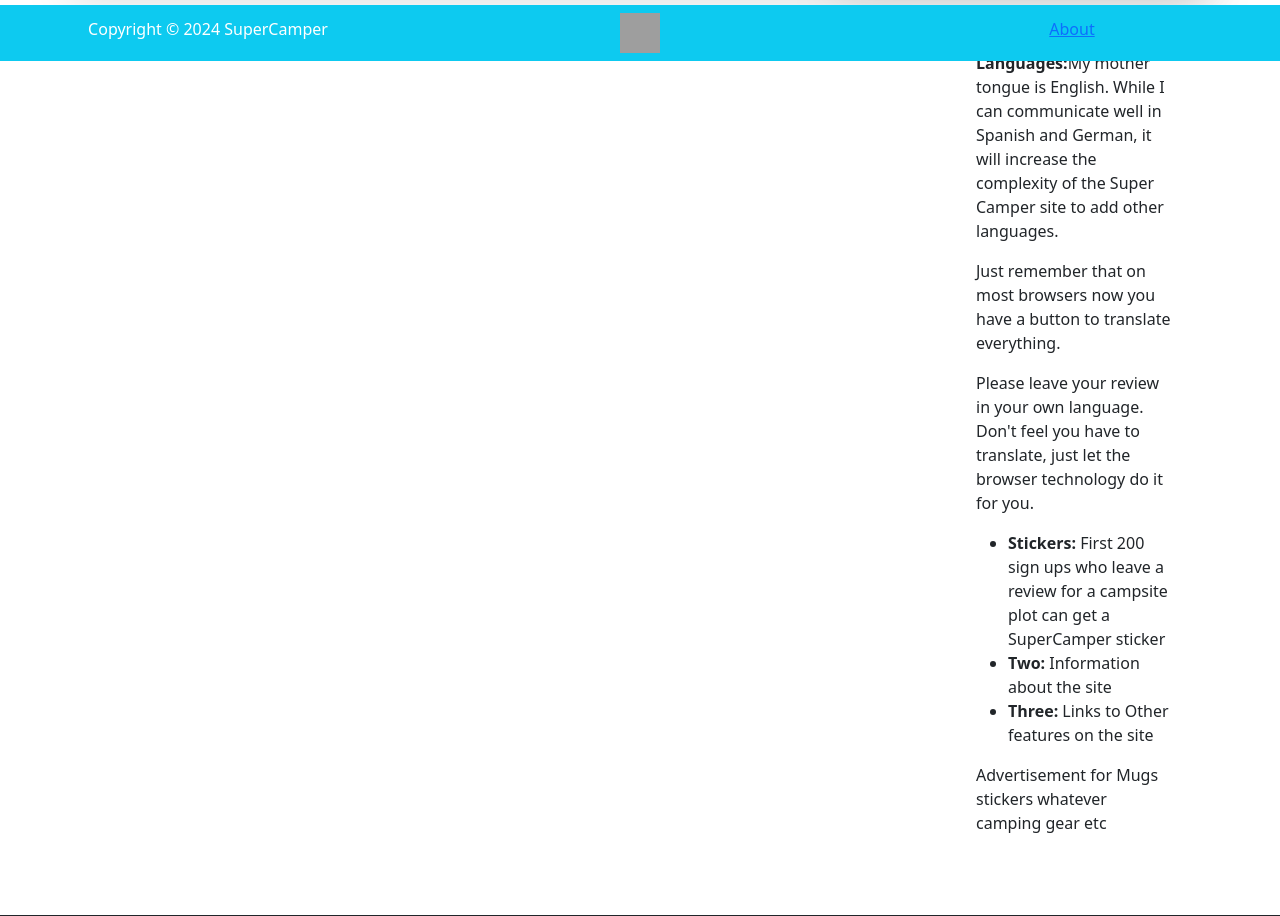
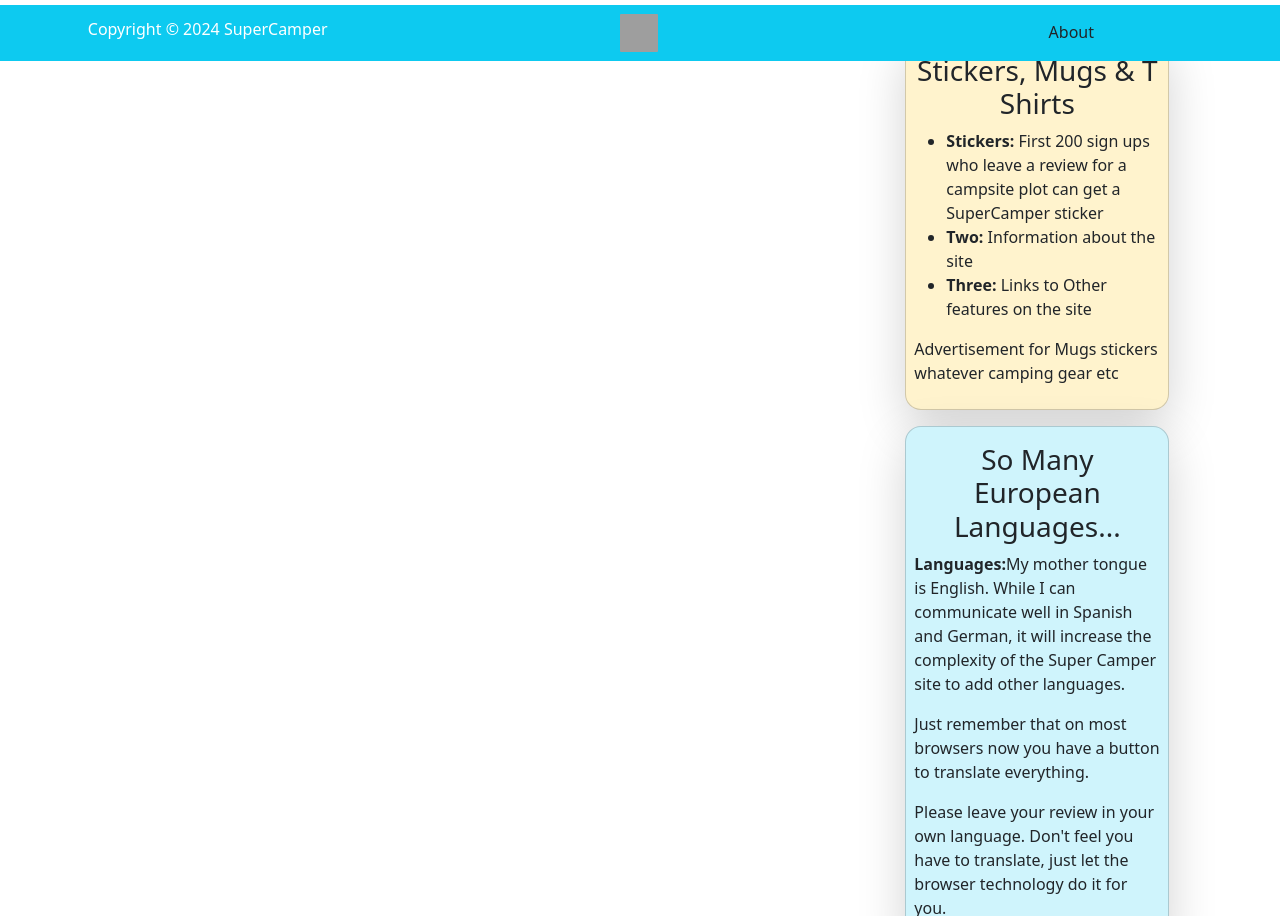
Before and after one commit to Spondycode/supercamperbase, a Django app: page / in a window 1280 px wide. Shown: the part 739-1655 px from the top of that part. Run offline with Django 4.2, Linux system fonts and the light colour scheme; data that the repository does not hold is empty; the page is wider than the window, and the part outside it is not shown; grey boxes are pictures that could not be loaded.

Commit message:
tweaks to the welcome panel and the asides

```diff
--- /dev/null
+++ b/templates/includes/aside1.html
@@ -0,0 +1,15 @@
+<div class="card m-3 p-2 rounded-4 bg-warning-subtle shadow-lg">
+    <h3 class="text-center mt-2">Stickers, Mugs & T Shirts</h3>
+
+    <ul>
+        <li><strong>Stickers: </strong>First 200 sign ups who leave a review for a campsite
+            plot
+            can
+            get a SuperCamper sticker</li>
+        <li><strong>Two: </strong>Information about the site</li>
+        <li><strong>Three: </strong>Links to Other features on the site</li>
+    </ul>
+    <p>
+        Advertisement for Mugs stickers whatever camping gear etc
+    </p>
+</div>
--- /dev/null
+++ b/templates/includes/aside2.html
@@ -0,0 +1,15 @@
+<div class="card m-3 p-2 rounded-4 bg-info-subtle shadow-lg">
+    <h3 class="text-center mt-2">So Many European Languages...</h3>
+    <p><strong>Languages:</strong>My mother tongue is English. While I can communicate well
+        in
+        Spanish and German, it will increase the complexity of the Super Camper site to add
+        other
+        languages.</p>
+    <p>Just remember that on most browsers now you have a button to translate everything.
+    </p>
+    <p>Please leave your review in your own language. Don't feel you have to translate, just
+        let
+        the
+        browser technology do it for you.</p>
+
+</div>
--- a/templates/includes/footer.html
+++ b/templates/includes/footer.html
@@ -1,10 +1,12 @@
 <footer class="row p-1 bg-info text-white text-center mt-5 sticky-bottom">
   <span class="col mt-2 ">Copyright &copy; 2024 SuperCamper</span>
   <div class="col">
-    <img class=" p-1" width="48" height="48"
-      src="https://img.icons8.com/external-xnimrodx-blue-xnimrodx/64/external-tent-camping-and-outdoor-xnimrodx-blue-xnimrodx.png"
-      alt="external-tent-camping" />
+    <a href="{% url 'home' %}">
+      <img class=" p-1 btn" width="48" height="48"
+        src="https://img.icons8.com/external-xnimrodx-blue-xnimrodx/64/external-tent-camping-and-outdoor-xnimrodx-blue-xnimrodx.png"
+        alt="external-tent-camping" />
+    </a>
   </div>
-  <a class="col mt-2" href="{% url 'about' %}">About</a>
+  <a class="col mt-1 btn" href="{% url 'about' %}">About</a>
 
 </footer>
--- a/templates/includes/welcome.html
+++ b/templates/includes/welcome.html
@@ -1,8 +1,8 @@
-<div class="container my-5">
+<div class="container-fluid mb-4">
   <div class="row p-4 pb-0 pe-lg-0 pt-lg-5 align-items-center rounded-3 border shadow-lg">
     <div class="col-lg-7 p-3 p-lg-5 pt-lg-3">
       <h1 class="display-4 fw-bold lh-1 text-body-emphasis">{{ title }}</h1>
-      <p class="lead">
+      <p class="lead mt-3">
         Keep track of your camping trips and share your experiences with other
         campers.
       </p>
@@ -15,7 +15,7 @@
         <a class="btn btn-primary btn-lg px-4 me-md-2 fw-bold" href="{% url 'register' %}">Register</a>
       </div>
     </div>
-    <div class="col-md-4 offset-md-1 p-0 overflow-hidden shadow-lg">
+    <div class="col-md-4 offset-md-1 p-0 overflow-hidden d-none d-lg-block">
       <img class="rounded-lg-3"
         src="https://res.cloudinary.com/df4x68pyj/image/upload/v1700742003/samples/landscapes/nature-mountains.jpg"
         alt="" width="720" />
--- a/templates/index.html
+++ b/templates/index.html
@@ -7,14 +7,14 @@
     <div class="container-fluid ">
 
         <div class="row">
-            <div class="col-lg-9 ">
+            <div class="col-lg-8 ">
                 <div class="container col-md-10">
                     <div class="row row-cols-md">
                         {% for plot in plots %}
                         <div class="col-md-6">
                             <div class=" card shadow m-2 p-2">
                                 <h3 class="text-center"><i class="bi bi-emoji-sunglasses text-primary"></i>
-                                    {{  plot.title }}</h3>
+                                    {{ plot.title }}</h3>
                                 <p class="text-truncate"><strong>Description:</strong> {{ plot.description }}</p>
                                 <ul>
                                     <li><strong>Campsite:</strong> {{ plot.campsite }}</li>
@@ -32,25 +32,17 @@
                     </div>
                 </div>
             </div>
-            <div class="col-lg-2">
+            <div class="col-lg-3 ">
                 <div class="row row-cols-md">
-                    <div class=" m-2 p-2">
-                        <h3 class="text-center">{{ plot.title }}</h3>
-                        <p><strong>Languages:</strong>My mother tongue is English. While I can communicate well in
-                            Spanish and German, it will increase the complexity of the Super Camper site to add other
-                            languages.</p>
-                        <p>Just remember that on most browsers now you have a button to translate everything.</p>
-                        <p>Please leave your review in your own language. Don't feel you have to translate, just let the
-                            browser technology do it for you.</p>
-                        <ul>
-                            <li><strong>Stickers: </strong>First 200 sign ups who leave a review for a campsite plot can
-                                get a SuperCamper sticker</li>
-                            <li><strong>Two: </strong>Information about the site</li>
-                            <li><strong>Three: </strong>Links to Other features on the site</li>
-                        </ul>
-                        <figure>
-                            Advertisement for Mugs stickers whatever camping gear etc
-                        </figure>
+                    <h3 class="text-center">Super Duper !</h3>
+                    <div class=" m-4">
+                        <div class="col ">
+                            {% include 'includes/aside1.html' %}
+
+                            {% include 'includes/aside2.html' %}
+                        </div>
+
+
                     </div>
                 </div>
             </div>
```
